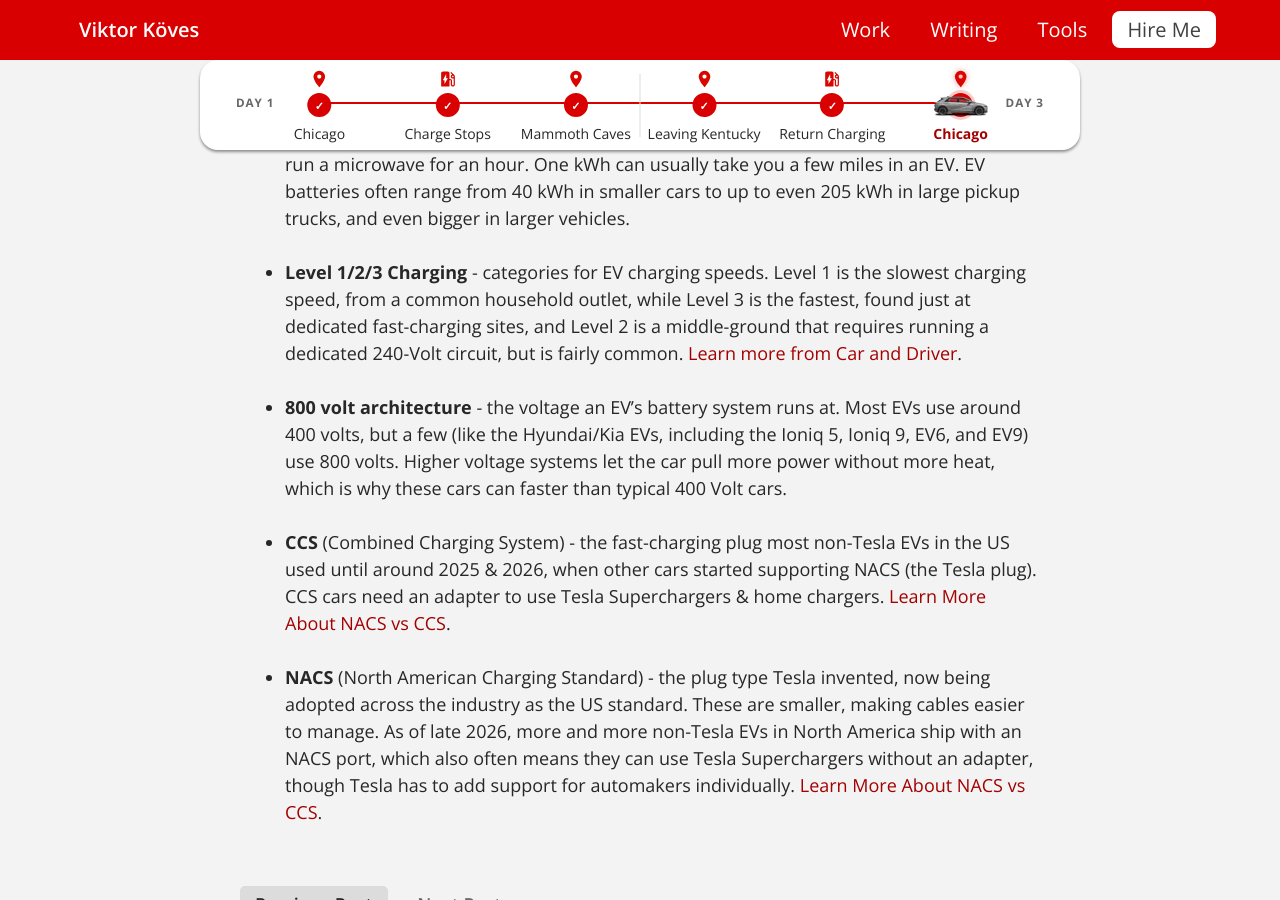
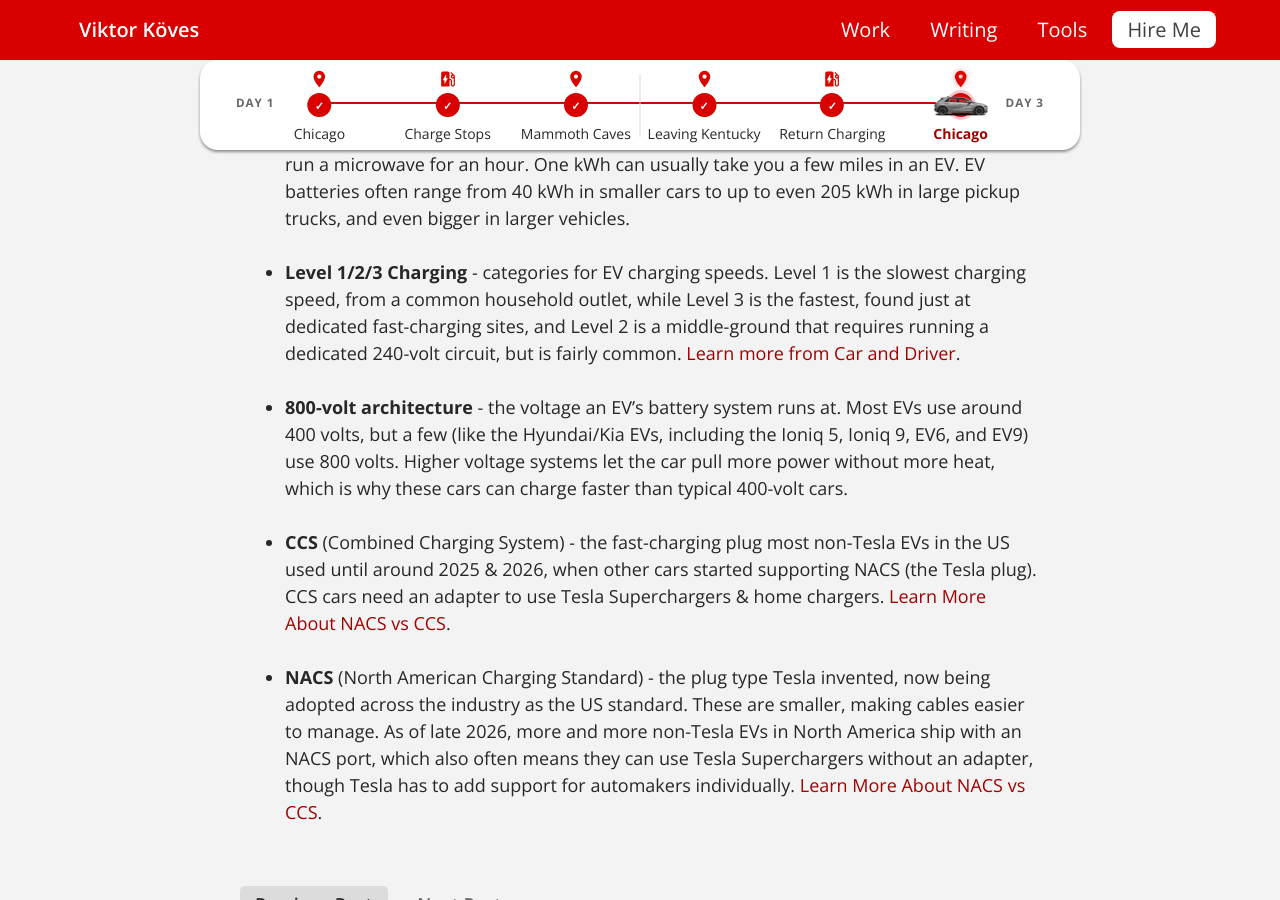
Before and after one commit to vkoves/vkoves.github.io, a Jekyll site: the page built from _posts/2026-08-23-ev-road-tripping-is-actually-easy-now.md, in a window 1280 px wide and 900 px high, scrolled down 16890 px. Built offline with Jekyll 4.4.1, drawn with Linux system fonts in a browser that asks for light colours.

Commit message:
Fix volt casing and hyphenation

```diff
--- a/_posts/2026-08-23-ev-road-tripping-is-actually-easy-now.md
+++ b/_posts/2026-08-23-ev-road-tripping-is-actually-easy-now.md
@@ -631,14 +631,14 @@ vehicles.
 
 - **Level 1/2/3 Charging** - categories for EV charging speeds. Level 1 is the slowest charging speed,
 from a common household outlet, while Level 3 is the fastest, found just at dedicated fast-charging
-sites, and Level 2 is a middle-ground that requires running a dedicated 240-Volt circuit, but is
+sites, and Level 2 is a middle-ground that requires running a dedicated 240-volt circuit, but is
 fairly common.
 [Learn more from Car and Driver](https://www.caranddriver.com/features/a70141873/ev-charging-levels-explained/).
 
-- **800 volt architecture** - the voltage an EV's battery system runs at. Most EVs use around 400
+- **800-volt architecture** - the voltage an EV's battery system runs at. Most EVs use around 400
 volts, but a few (like the Hyundai/Kia EVs, including the Ioniq 5, Ioniq 9, EV6, and EV9) use 800
 volts. Higher voltage systems let the car pull more power without more heat, which is why these
-cars can faster than typical 400 Volt cars.
+cars can charge faster than typical 400-volt cars.
 
 - **CCS** (Combined Charging System) - the fast-charging plug most non-Tesla EVs in the US used
 until around 2025 & 2026, when other cars started supporting NACS (the Tesla plug). CCS cars need
```
